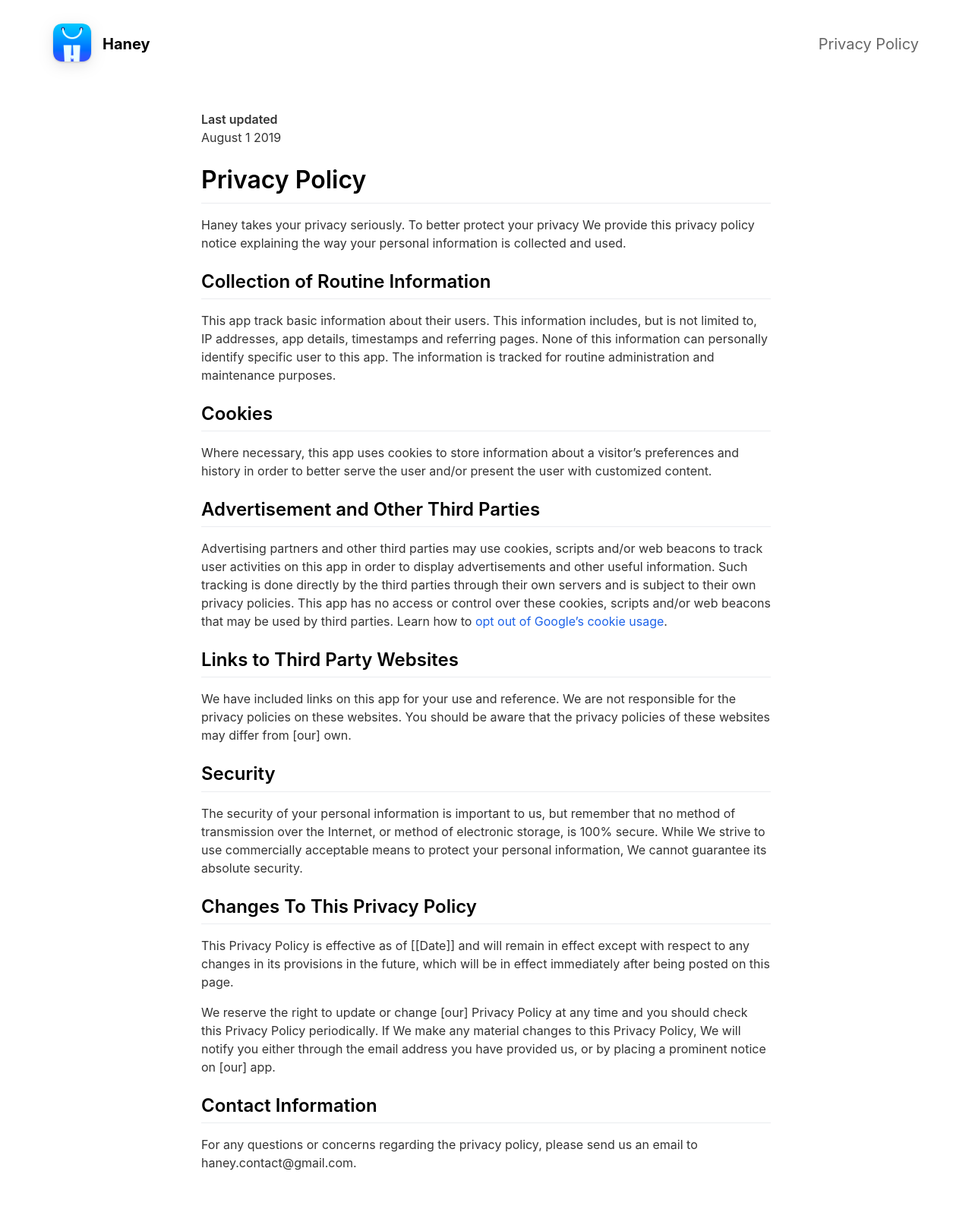
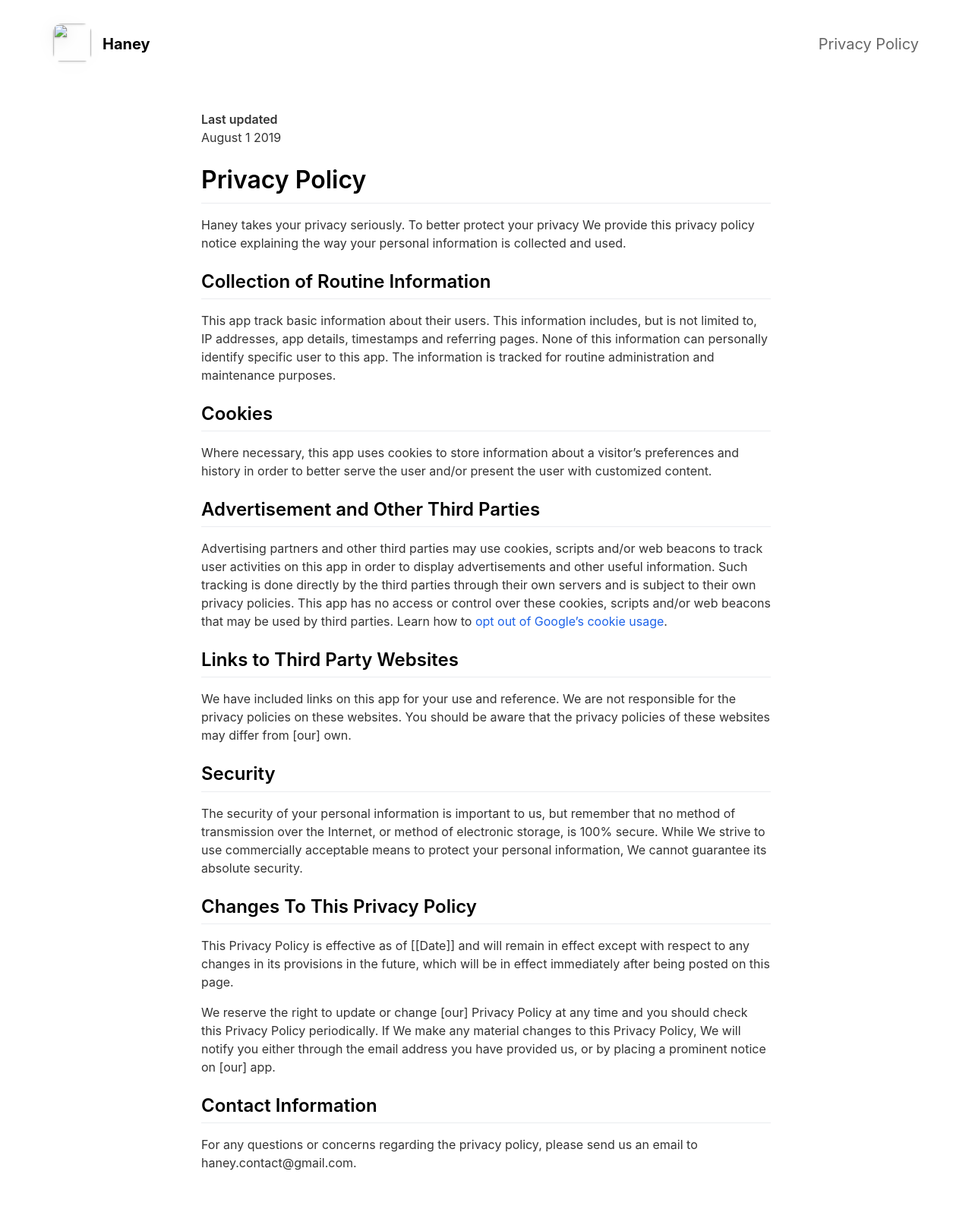
Before and after one commit to thuann-vn/haney, a Jekyll site: the page built from _pages/privacypolicy.md, in a window 1280 px wide. Shown: the whole page at 76% size. Built offline with Jekyll 4.4.1, drawn with Linux system fonts in a browser that asks for light colours; nearby versions of some CDN libraries.

Commit message:
Update v2

```diff
--- a/_config.yml
+++ b/_config.yml
@@ -9,7 +9,7 @@
 presskit_download_link                    :                                           # Enter a link to downloadable file or (e.g. public Dropbox link to a .zip file).
                                                                                       # Or upload your press kit file to assets and set path accordingly (e.g. "assets/your_press_kit.zip").
 
-app_icon                                  : /assets/appicon.png                      # Automatically populates if not set and if iOS app ID is set.  Otherwise enter path to icon file manually.
+app_icon                                  : assets/appicon.png                      # Automatically populates if not set and if iOS app ID is set.  Otherwise enter path to icon file manually.
 app_name                                  : Haney                                          # Automatically populates if not set and if iOS app ID is set.  Otherwise enter manually.
 app_price                                 : Free - In-app purchase                                          # Automatically populates if not set and if iOS app ID is set.  Otherwise enter manually.
 app_description                           : Manage your online business easier!
```
